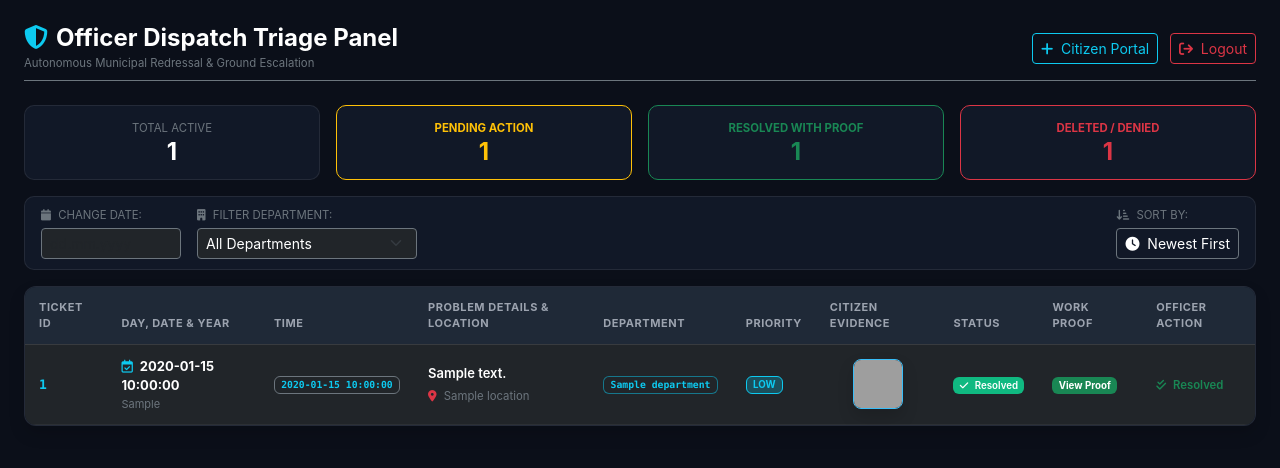
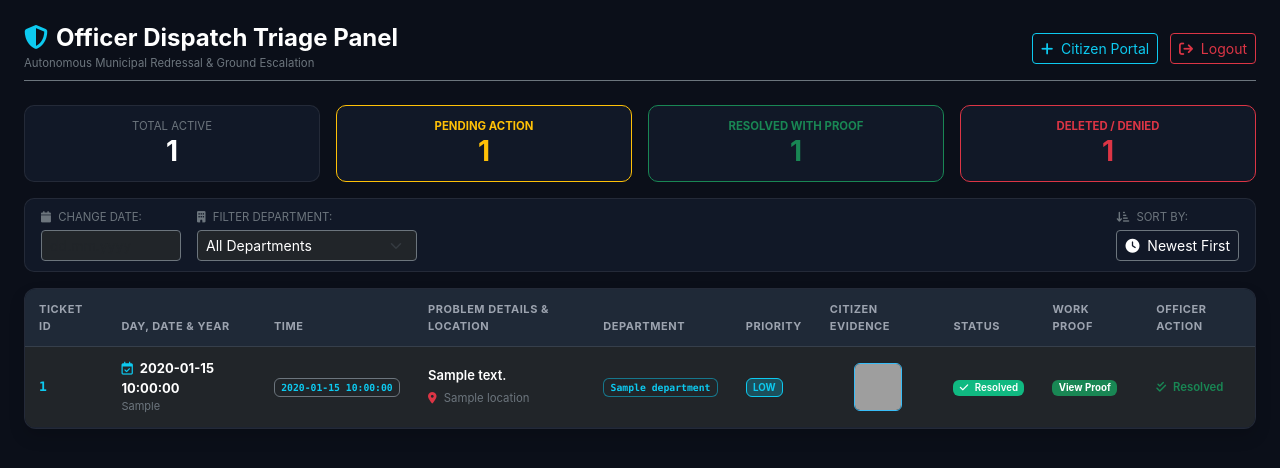
Before and after one commit to RohiVishwa/civic-ai-portal, a Flask app: template templates/admin.html in a window 1280 px wide. Shown: the top 468 px of the page. Run offline with Flask 3, Linux system fonts and the light colour scheme; the template is opened without the code that fills it: most values are stand-ins (such as "Sample title", 1, 10 or a date in 2020); grey boxes are pictures that could not be loaded.

Commit message:
Show live counts in top action cards and fix evidence image preview

```diff
--- a/app.py
+++ b/app.py
@@ -144,8 +144,23 @@ def admin_panel():
     rows = cur.fetchall()
 
     complaints = []
+    total_active = 0
+    pending_count = 0
+    resolved_count = 0
+    denied_count = 0
+
     for r in rows:
         d = dict(r)
+        st = (d.get('status') or 'Pending').strip()
+
+        if st == 'Resolved':
+            resolved_count += 1
+        elif st in ['Denied', 'Deleted']:
+            denied_count += 1
+        else:
+            pending_count += 1
+            total_active += 1
+
         raw_date = d.get('created_at') or ''
         try:
             if raw_date:
@@ -164,7 +179,13 @@ def admin_panel():
 
         complaints.append(d)
     conn.close()
-    return render_template('admin.html', complaints=complaints)
+
+    return render_template('admin.html',
+                           complaints=complaints,
+                           total_active=total_active,
+                           pending_count=pending_count,
+                           resolved_count=resolved_count,
+                           denied_count=denied_count)
 
 @app.route('/login', methods=['GET', 'POST'])
 def login():
--- a/templates/admin.html
+++ b/templates/admin.html
@@ -37,33 +37,35 @@
         </div>
     </div>
 
-    <!-- Status Tabs -->
+
+    <!-- Status Tabs with Live Dynamic Counts -->
     <div class="row g-3 mb-3">
         <div class="col-md-3">
             <div class="stat-card">
-                <span class="text-secondary small text-uppercase">TOTAL ACTIVE</span>
-                <h4 class="fw-bold text-white m-0">{{ total_count }}</h4>
+                <div class="text-secondary small text-uppercase">TOTAL ACTIVE</div>
+                <h3 class="fw-bold text-white m-0">{{ total_active }}</h3>
             </div>
         </div>
         <div class="col-md-3">
             <div class="stat-card border-warning">
-                <span class="text-warning small text-uppercase fw-bold">PENDING ACTION</span>
-                <h4 class="fw-bold text-warning m-0">{{ pending_count }}</h4>
+                <div class="text-warning small text-uppercase fw-bold">PENDING ACTION</div>
+                <h3 class="fw-bold text-warning m-0">{{ pending_count }}</h3>
             </div>
         </div>
         <div class="col-md-3">
             <div class="stat-card border-success">
-                <span class="text-success small text-uppercase fw-bold">RESOLVED WITH PROOF</span>
-                <h4 class="fw-bold text-success m-0">{{ resolved_count }}</h4>
+                <div class="text-success small text-uppercase fw-bold">RESOLVED WITH PROOF</div>
+                <h3 class="fw-bold text-success m-0">{{ resolved_count }}</h3>
             </div>
         </div>
         <div class="col-md-3">
             <div class="stat-card border-danger">
-                <span class="text-danger small text-uppercase fw-bold">DELETED / DENIED</span>
-                <h4 class="fw-bold text-danger m-0">{{ denied_count }}</h4>
+                <div class="text-danger small text-uppercase fw-bold">DELETED / DENIED</div>
+                <h3 class="fw-bold text-danger m-0">{{ denied_count }}</h3>
             </div>
         </div>
     </div>
+
 
     <!-- Filter Bar -->
     <div class="filter-bar d-flex flex-wrap align-items-center justify-content-between gap-2">
@@ -141,13 +143,14 @@
                     </td>
 
                     <!-- Citizen Evidence Image Thumbnail -->
-                    <td class="text-center">
+                    <!-- CITIZEN EVIDENCE -->
+                    <td class="align-middle text-center">
                         {% if c.damage_media and c.damage_media != '' and c.damage_media != 'None' %}
-                            <a href="/static/uploads/{{ c.damage_media }}" target="_blank" title="View Captured Photo">
-                                <img src="/static/uploads/{{ c.damage_media }}" alt="Evidence" class="evidence-img shadow">
+                            <a href="/static/uploads/{{ c.damage_media }}" target="_blank">
+                                <img src="/static/uploads/{{ c.damage_media }}" alt="Evidence" class="evidence-img" style="width: 48px; height: 48px; object-fit: cover; border-radius: 6px; border: 1.5px solid #38bdf8;">
                             </a>
                         {% else %}
-                            <span class="badge bg-secondary text-white-50" style="font-size: 10px;">No File</span>
+                            <img src="https://images.unsplash.com/photo-1515162816999-a0c47dc192f7?w=100&auto=format&fit=crop&q=60" alt="Evidence" style="width: 48px; height: 48px; object-fit: cover; border-radius: 6px; border: 1px solid #64748b; opacity: 0.85;" title="Ground Evidence Photo">
                         {% endif %}
                     </td>
 
```
